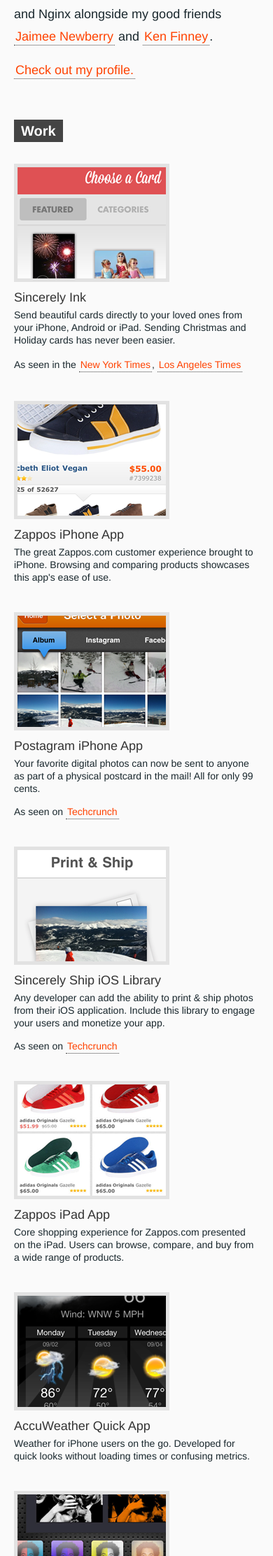
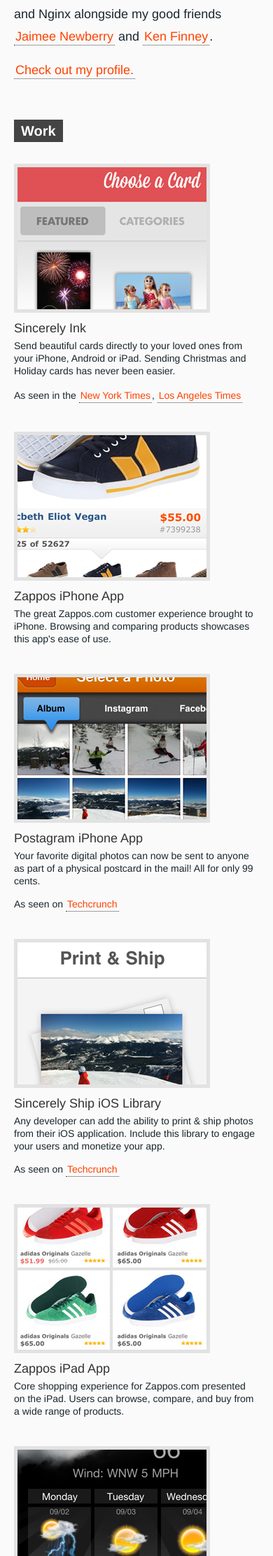
Before and after one commit to rickharrison-archive/rickharrison.me, a Jekyll site: the page built from index.html, in a window 390 px wide. Shown: the part 1022-3246 px from the top of the page at 70% size. Built offline with Jekyll 4.4.1, drawn with Linux system fonts in a browser that asks for light colours; Markdown is read by kramdown in place of the engine named in the settings.

Commit message:
Added CSS media queries for mobile screenshots.

```diff
--- a/styles/main.css
+++ b/styles/main.css
@@ -475,6 +475,38 @@
         box-sizing: border-box;
         width: 100%;
     }
+
+    a.screenshot, a.screenshot:visited {
+        background-size: 270px 203px;
+        height: 203px;
+        width: 270px;
+    }
+
+    .sincerely-ink { background-image: url('/images/work/ink_mobile.png'); }
+    .zappos-iphone { background-image: url('/images/work/zappos_iphone_mobile.png'); }
+    .postagram { background-image: url('/images/work/postagram_iphone_mobile.png'); }
+    .sincerely-ship { background-image: url('/images/work/sincerely_ship_mobile.png'); }
+    .zappos-ipad { background-image: url('/images/work/zappos_ipad_mobile.png'); }
+    .accuweather-quick { background-image: url('/images/work/quick_iphone_mobile.png'); }
+    .popbooth { background-image: url('/images/work/popbooth_ios_mobile.png'); }
+    .accuweather-ipad { background-image: url('/images/work/accuweather_ipad_mobile.png'); }
+    .trackthepack { background-image: url('/images/work/trackthepack_iphone_mobile.png'); }
+    .mlbtr { background-image: url('/images/work/mlbtr_iphone_mobile.png'); }
+    .accuweather-iphone { background-image: url('/images/work/accuweather_iphone_mobile.png'); }
+}
+
+@media (max-width: 507px) and (-webkit-min-device-pixel-ratio: 1.5), (max-width: 507px) and (min-resolution: 144dpi) {
+    .sincerely-ink { background-image: url('/images/work/ink_mobile@2x.png'); }
+    .zappos-iphone { background-image: url('/images/work/zappos_iphone_mobile@2x.png'); }
+    .postagram { background-image: url('/images/work/postagram_iphone_mobile@2x.png'); }
+    .sincerely-ship { background-image: url('/images/work/sincerely_ship_mobile@2x.png'); }
+    .zappos-ipad { background-image: url('/images/work/zappos_ipad_mobile@2x.png'); }
+    .accuweather-quick { background-image: url('/images/work/quick_iphone_mobile@2x.png'); }
+    .popbooth { background-image: url('/images/work/popbooth_ios_mobile@2x.png'); }
+    .accuweather-ipad { background-image: url('/images/work/accuweather_ipad_mobile@2x.png'); }
+    .trackthepack { background-image: url('/images/work/trackthepack_iphone_mobile@2x.png'); }
+    .mlbtr { background-image: url('/images/work/mlbtr_iphone_mobile@2x.png'); }
+    .accuweather-iphone { background-image: url('/images/work/accuweather_iphone_mobile@2x.png'); }
 }
 
 /* Pygments */
```
